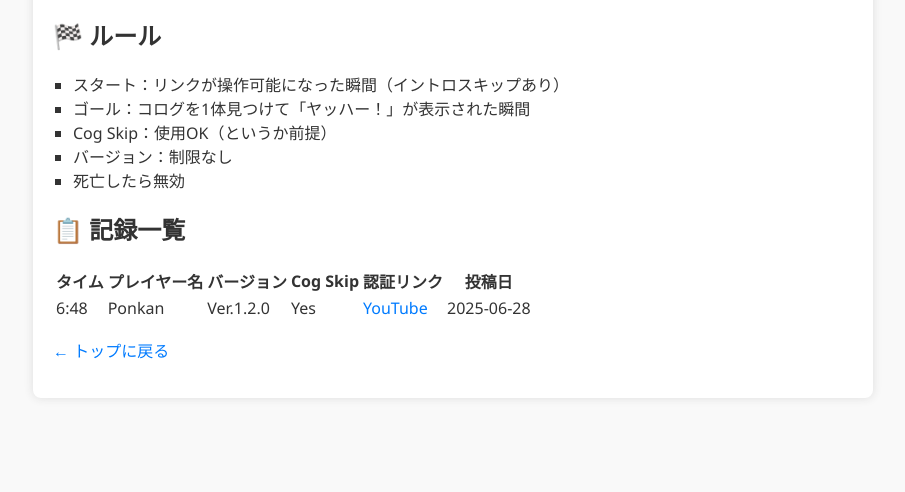
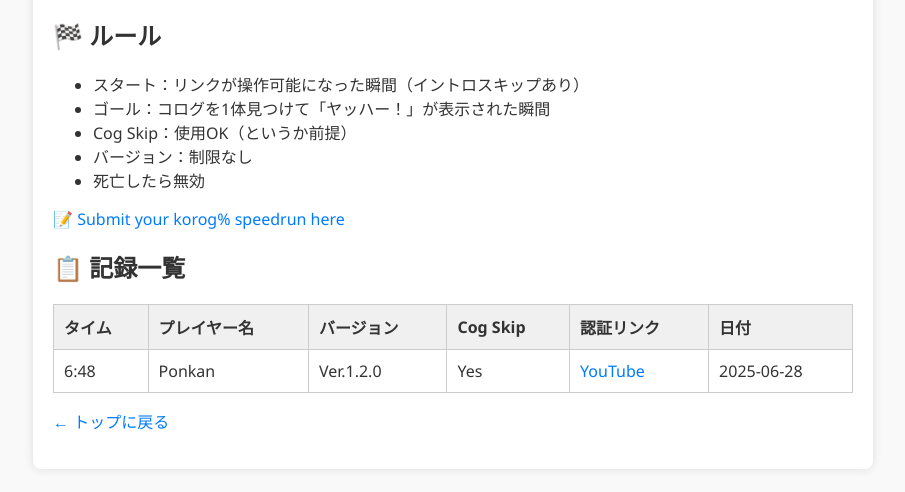
Before and after one commit to PonkanProgrammer/ponkan-speedrun, a plain HTML site: page korog.html in a window 1280 px wide. Shown: the part 160-652 px from the top of the page, without its empty margins (187-1092 px from the left). Drawn offline with Linux system fonts and the light colour scheme.

Commit message:
Add korog.html, records.html, style.css

```diff
--- a/korog.html
+++ b/korog.html
@@ -19,6 +19,12 @@
       <li>死亡したら無効</li>
     </ul>
 
+    <p>
+      📝 <a href="https://docs.google.com/forms/d/e/1FAIpQLSeRTMCsGHl_hzQ7Dmx8-dmC0Z5q6Z8q51yDPqECZgwH_DmEOw/viewform?usp=dialog" target="_blank">
+      Submit your korog% speedrun here
+      </a>
+    </p>
+
     <h2>📋 記録一覧</h2>
     <table>
       <thead>
@@ -28,7 +34,7 @@
           <th>バージョン</th>
           <th>Cog Skip</th>
           <th>認証リンク</th>
-          <th>投稿日</th>
+          <th>日付</th>
         </tr>
       </thead>
       <tbody>
@@ -37,10 +43,9 @@
           <td>Ponkan</td>
           <td>Ver.1.2.0</td>
           <td>Yes</td>
-          <td><a href="https://youtu.be/xxxxx" target="_blank">YouTube</a></td>
+          <td><a href="https://youtu.be/example" target="_blank">YouTube</a></td>
           <td>2025-06-28</td>
         </tr>
-        <!-- 今後ここに追加 -->
       </tbody>
     </table>
 
--- a/style.css
+++ b/style.css
@@ -29,7 +29,18 @@ body {
   text-decoration: underline;
 }
 
-  ul {
-    list-style-type: square;
-    padding-left: 20px;
+table {
+  width: 100%;
+  border-collapse: collapse;
+  margin-top: 20px;
 }
+
+th, td {
+  border: 1px solid #ccc;
+  padding: 10px;
+  text-align: left;
+}
+
+th {
+  background: #f0f0f0;
+}
```
Also changed, not shown: index.html (+1 -2 lines), records.html (added, +39 -0 lines). Lines whose indentation alone changed are shown as unchanged.
